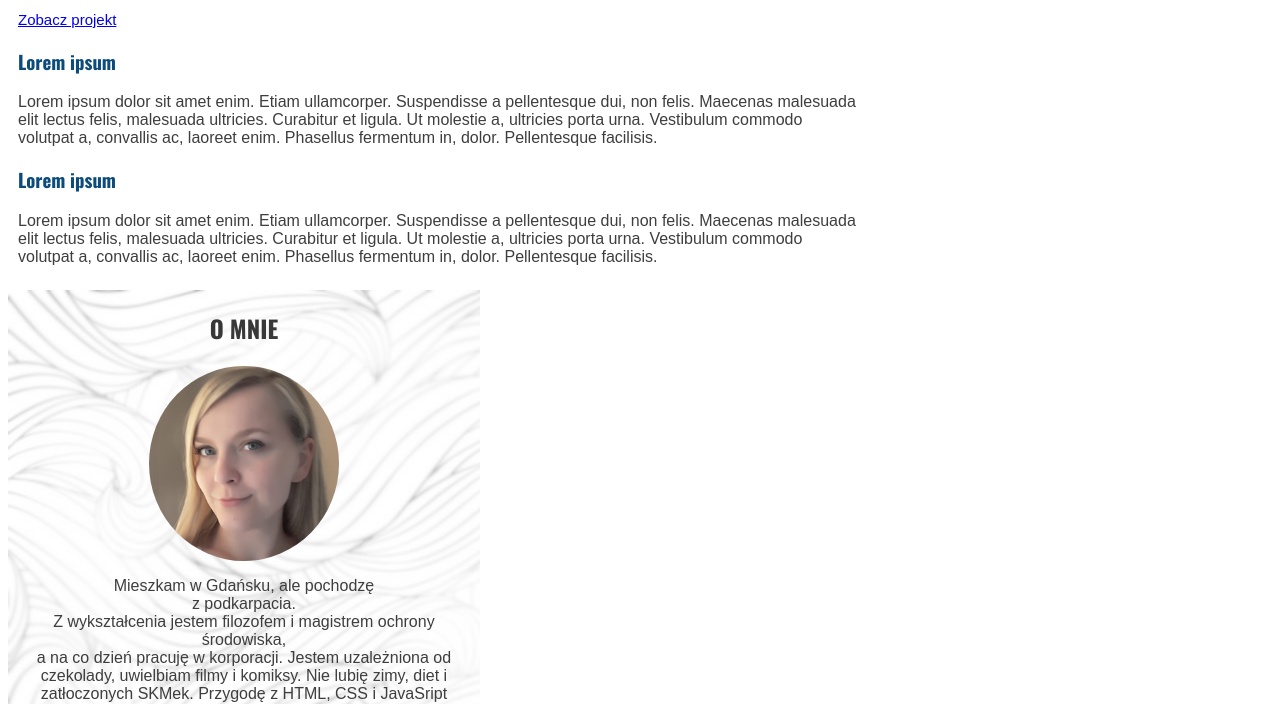
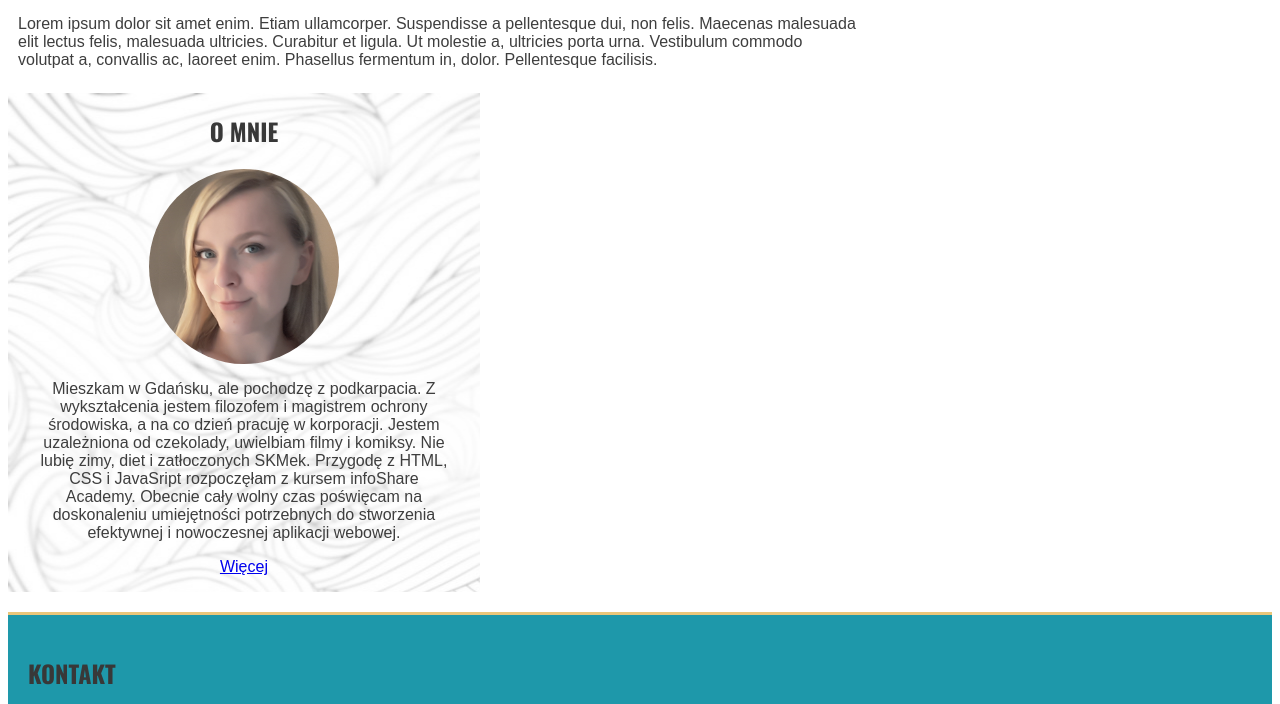
Before and after one commit to KamilaKisiel/kamilakisiel.github.io, a plain HTML site: page index.html in a window 1280 px wide. Shown: the part 1277-1981 px from the top of the page. Drawn offline with nearby package versions, Linux system fonts and the light colour scheme.

Commit message:
removed unused parts of code

```diff
--- a/index.html
+++ b/index.html
@@ -32,28 +32,7 @@
             </div>
         </div>
     </nav>
-    <!--<input class="burger-check" id="burger-check"-->
-           <!--type="checkbox"><label for="burger-check" class="burger"></label>-->
-    <!--<nav id="navigation1" class="navigation">-->
-        <!--<ul>-->
-            <!--<li><a href="#o-mnie">O mnie</a></li>-->
-            <!--<li><a href="#projekty">Projekty</a></li>-->
-            <!--<li><a href="#kontakt">Kontakt</a></li>-->
-        <!--</ul>-->
-    <!--</nav>-->
-    <!--<nav class="menu">-->
-      <!--<ul>-->
-          <!--<li class="navigator"><a href="#o-mnie">O mnie</a></li>-->
-          <!--<li class="navigator"><a href="#projekty">Projekty</a></li>-->
-          <!--<li class="navigator"><a href="#kontakt">Kontakt</a></li>-->
-      <!--</ul>-->
-    <!--</nav>-->
 </header>
-<section class="slogan">
-    <div>
-        <p><span>K</span>reatywne rozwiązania</p>
-    </div>
-</section>
 <section class="experience">
     <div class="exp-chart">
     <img class="chart" src="images/chart90.svg" title="HTML5" alt="html5">
@@ -74,6 +53,7 @@
 </section>
 <main>
     <section id="projekty">
+        <div>
             <h2>Projekty</h2>
             <div class="project-container">
                 <h3>Portfolio</h3>
@@ -92,26 +72,21 @@
                     Ut molestie a, ultricies porta urna. Vestibulum commodo volutpat a, convallis ac, laoreet enim.
                     Phasellus fermentum in, dolor. Pellentesque facilisis. </p>
             </div>
-      <div class="project-container">
-         <h3>Lorem ipsum</h3>
-            <p>Lorem ipsum dolor sit amet enim. Etiam ullamcorper. Suspendisse a pellentesque dui, non felis.
-              Maecenas malesuada elit lectus felis, malesuada ultricies. Curabitur et ligula.
-              Ut molestie a, ultricies porta urna. Vestibulum commodo volutpat a, convallis ac, laoreet enim.
-              Phasellus fermentum in, dolor. Pellentesque facilisis. </p>
         </div>
     </section>
-  <aside id="o-mnie">
+    <section id="o-mnie">
         <h2>O mnie</h2>
-        <img class="autor" src="images/foto.png" alt="Ja"/>
-        <p> Mieszkam w Gdańsku, ale pochodzę <br>z podkarpacia.<br>
-            Z wykształcenia jestem filozofem i magistrem ochrony środowiska,<br> a na co dzień pracuję w korporacji.
+        <div class="flex-container-center"><img class="autor" src="images/foto.png" alt="Ja"/>
+            <p> Mieszkam w Gdańsku, ale pochodzę z podkarpacia.
+                Z wykształcenia jestem filozofem i magistrem ochrony środowiska, a na co dzień pracuję w korporacji.
                 Jestem uzależniona od czekolady, uwielbiam filmy i komiksy.
                 Nie lubię zimy, diet i zatłoczonych SKMek.
                 Przygodę z HTML, CSS i JavaSript rozpoczęłam z kursem infoShare Academy.
                 Obecnie cały wolny czas poświęcam na doskonaleniu umiejętności potrzebnych
                 do stworzenia efektywnej i nowoczesnej aplikacji webowej.</p>
             <p><a target="_blank" href="https://pl.linkedin.com/in/kamila-kisiel-75bb45136">Więcej</a></p>
-  </aside>
+        </div>
+    </section>
 </main>
 
 <footer id="kontakt">
```
Lines whose indentation alone changed are shown as unchanged.
